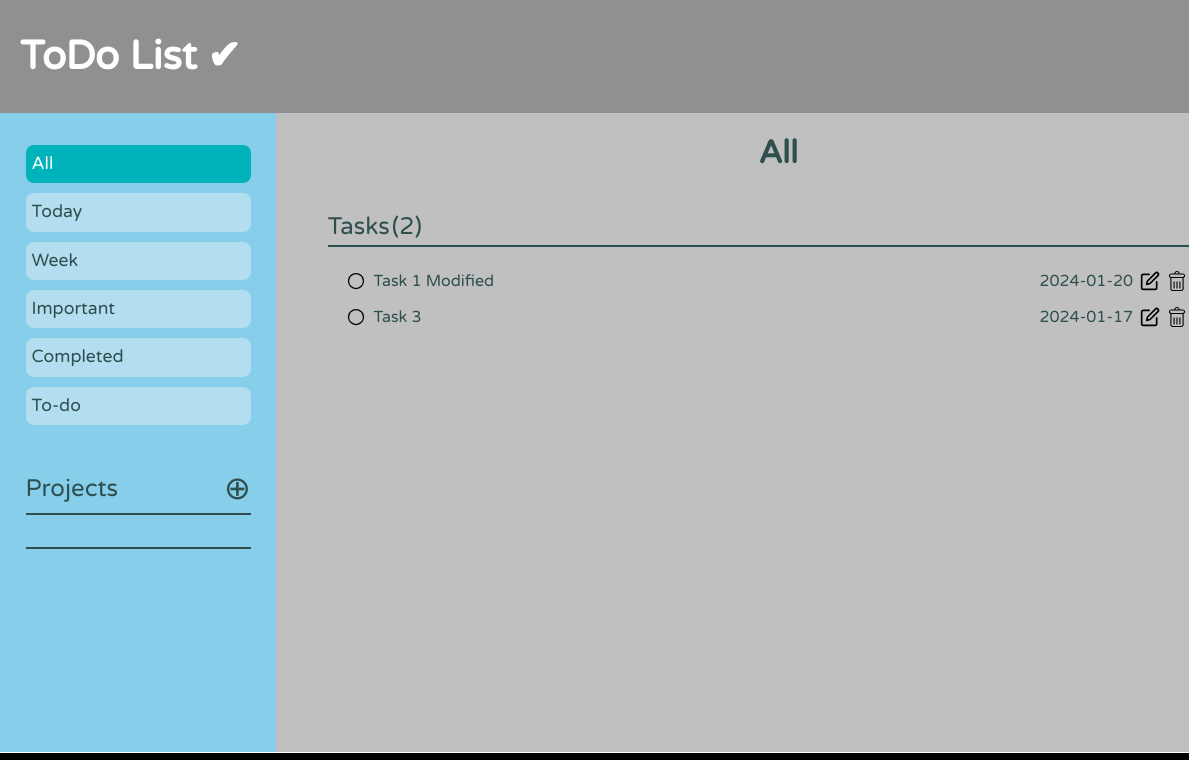
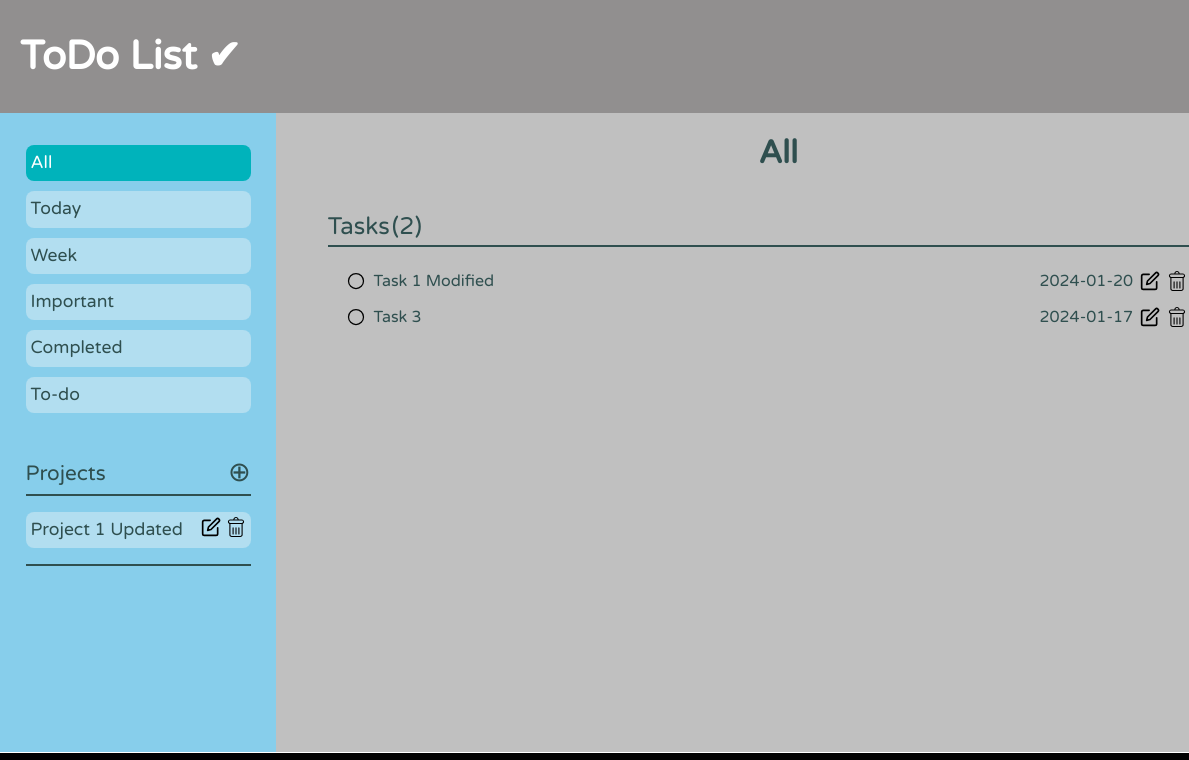
Before and after one commit to Ikerdiazmontilla/todo-list, a website built with webpack: page src/index.html in a window 1280 px wide. Shown: the top 760 px of the page, 0-1189 px from the left. Built offline with nearby package versions, Linux system fonts and the light colour scheme; files whose address does not match are found by name.

Commit message:
Display project in main and sidebar functions
I probably have to merge the display projects and display
section main in one function because of the active issue

```diff
--- a/src/dom.js
+++ b/src/dom.js
@@ -98,10 +98,27 @@ let dom = {
 
     },
     editTask: function(){},
-    removeTask: function(){
-    },
+    removeTask: function(){},
     showInfo: function(){},
     toggleState: function(){},
+    displayProjectInMain: function(event){
+        let counter = 0
+        const projectButtons= document.querySelectorAll(".project")
+        projectButtons.forEach((button) => {
+            button.classList.remove("active")
+        })
+        dom.createMainContent(event)
+        const divTasks = document.querySelector(".tasks")
+        Object.values(theGodContainerOfTheUniverse.projects[event.target.textContent].tasks).forEach((task) => {
+            divTasks.appendChild(dom.createDomTask(task))
+            counter++
+        })
+        event.target.parentElement.classList.add("active")
+        const textHeader = document.querySelector(".header-p");
+        textHeader.style.setProperty('--counter-value', '"(' + counter + ')"')
+    },
+    editProject: function(){},
+    deleteProject: function(){},
     addEventListeners: function(){
         const categoryButtons = document.querySelectorAll(".category-button")
         categoryButtons.forEach((button) => {
@@ -145,6 +162,44 @@ let dom = {
         event.target.classList.add("active")
         const textHeader = document.querySelector(".header-p");
         textHeader.style.setProperty('--counter-value', '"(' + counter + ')"')
+    },
+    createDomProject: function(project){
+        const divProject = document.createElement("div")
+        divProject.classList.add("project")
+
+        const pTitle = document.createElement("p")
+        pTitle.classList.add("title-of-project")
+        pTitle.textContent = project.getProjectInfo().projectTitle
+        pTitle.addEventListener("click", this.displayProjectInMain.bind(this))
+
+        const buttonEdit = document.createElement("button")
+        buttonEdit.className = "project-button"
+        const imgEdit = new Image()
+        imgEdit.src = edit
+        buttonEdit.appendChild(imgEdit)
+        buttonEdit.addEventListener("click", this.editProject.bind(this))
+
+        const buttonTrash = document.createElement("button")
+        buttonTrash.className = "project-button"
+        const imgTrash = new Image()
+        imgTrash.src = trashCan
+        buttonTrash.appendChild(imgTrash)
+        buttonTrash.addEventListener("click", this.deleteProject.bind(this))
+
+        divProject.appendChild(pTitle)
+        divProject.appendChild(buttonEdit)
+        divProject.appendChild(buttonTrash)
+
+        return divProject
+    },
+    showProjectsInSidebar: function(){
+        const projectsContainer = document.querySelector(".projects-container")
+        while(projectsContainer.firstChild){
+            projectsContainer.removeChild(projectsContainer.firstChild)
+        }
+        Object.values(theGodContainerOfTheUniverse.projects).forEach((project) => {
+            projectsContainer.appendChild(this.createDomProject(project))
+        })
     }
 }
 
--- a/src/index.js
+++ b/src/index.js
@@ -81,6 +81,7 @@ console.log(task1.getInfo().dueDate)
 
 
 dom.addEventListeners()
+dom.showProjectsInSidebar()
 
 // const button = document.querySelector("#all")
 // button.addEventListener("click", () => {
--- a/src/style.css
+++ b/src/style.css
@@ -34,10 +34,10 @@
      }
     button{
       background-color: transparent;
-  color: inherit;
-  outline: none;
-  border: none;
-  padding: 0px;
+      color: inherit;
+      outline: none;
+      border: none;
+      padding: 0px;
     }
 
    a{
@@ -176,7 +176,7 @@ main{
   background-color: var(--button-bg);
   font-size: 1.1rem;
   color: inherit;
-  border: 3px solid transparent;
+  border: 2px solid transparent;
   transition: 0.4s;
   outline: none;
   border-radius: var(--border-radius);
@@ -187,7 +187,7 @@ main{
 
 .sidebar .sections button:hover{
   background-color: var(--sidebar-hover);
-  border:3px solid var(--sidebar-border-hover);
+  border:2px solid var(--sidebar-border-hover);
 }
 
 .sidebar .sections button.active{
@@ -207,11 +207,11 @@ main{
 }
 
 .sidebar .projects-header p{
-  font-size: 1.5rem;
+  font-size: 1.3rem;
 }
 
 .sidebar .projects-header button{
-  font-size: 2rem;
+  font-size: 1.7rem;
   border-radius: var(--border-radius);
   margin-left: auto;
 }
@@ -219,10 +219,43 @@ main{
 .sidebar .projects-container{
   border-top: 2px solid var(--main-text);
   border-bottom: 2px solid var(--main-text);
-  padding: 2vh;
+  padding: 2vh 0px;
   display: flex;
   flex-direction: column;
   gap: 1vh;
+  overflow: auto;
+}
+
+.projects-container .project{
+  background-color: var(--button-bg);
+  color: inherit;
+  border: 2px solid transparent;
+  transition: 0.4s;
+  border-radius: var(--border-radius);
+  padding: 3px;
+  text-align: left;
+  display: flex;
+  gap: 5px;
+  cursor: pointer;
+}
+
+.projects-container .project:hover{
+  background-color: var(--sidebar-hover);
+  border:2px solid var(--sidebar-border-hover);
+}
+
+.projects-container .project.active{
+  background-color: var(--sidebar-border-hover);
+  color: var(--header-text);
+}
+
+.project .title-of-project{
+  margin-right:auto;
+  font-size: 1.1rem;
+}
+.project .project-button{
+  height: 20px;
+  aspect-ratio: 1/1;
 }
 
 .main-content{
```
Also changed, not shown: dist/index.bundle.js.
